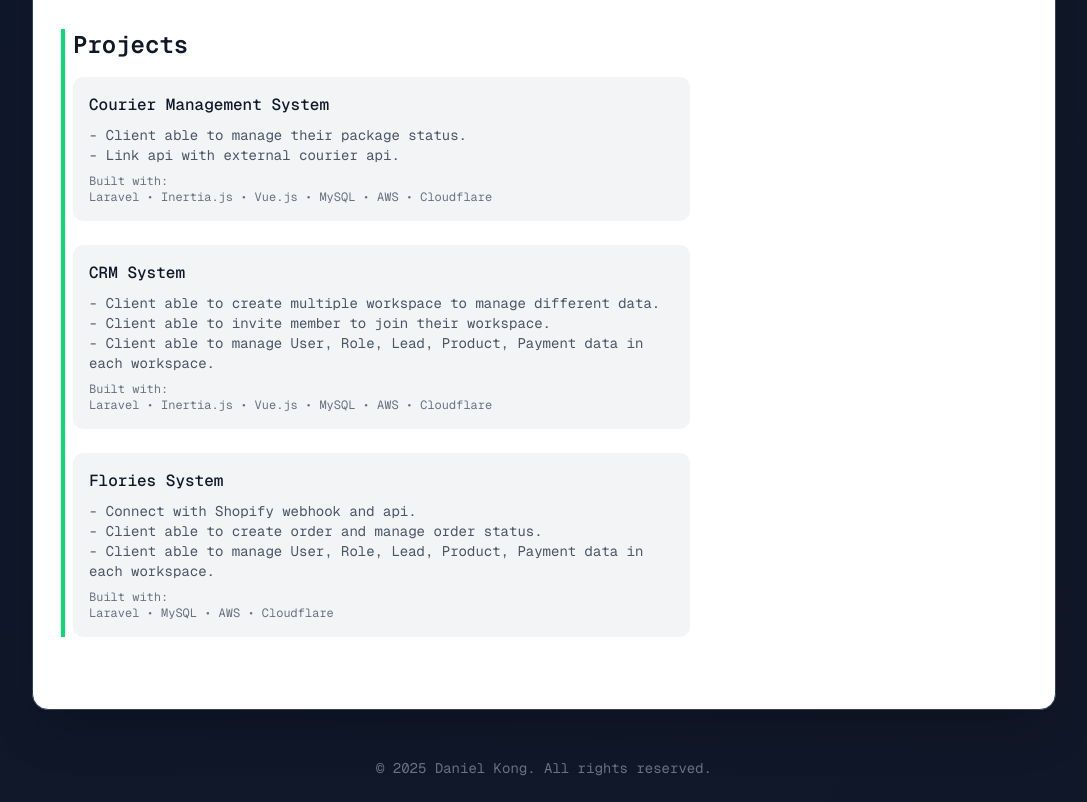
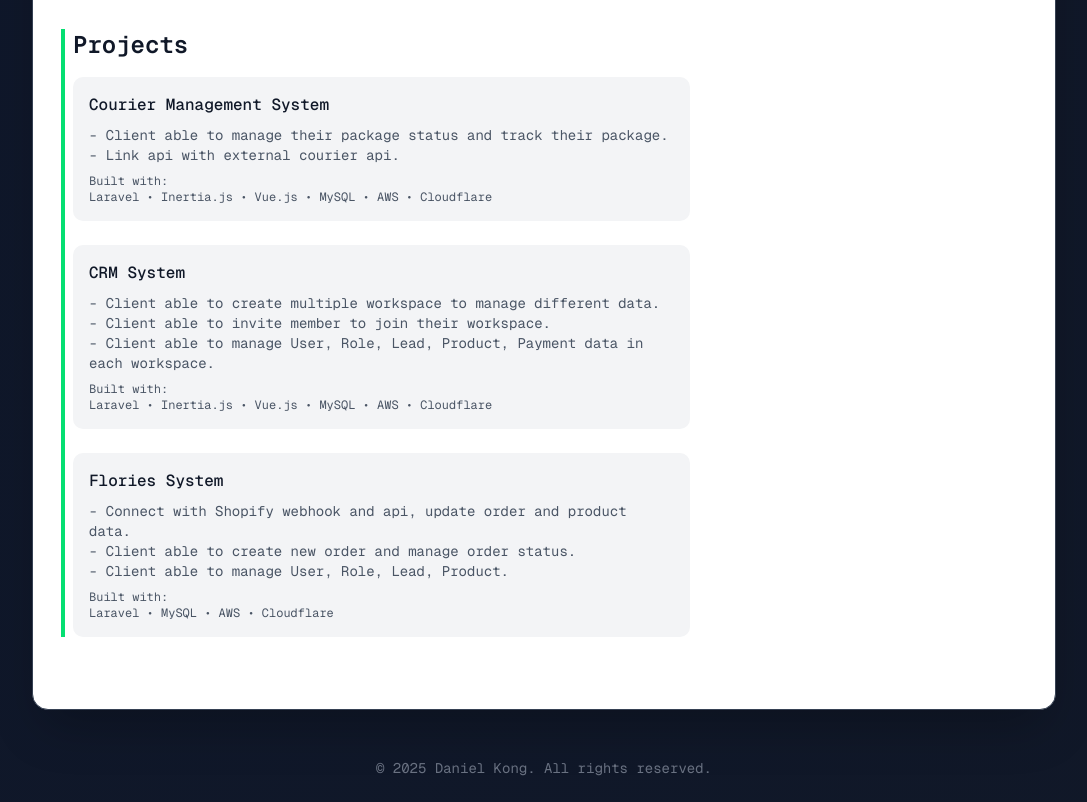
Before and after one commit to DanielKong94/single-page-cv, a Next.js app: page / in a window 1280 px wide. Shown: the part 1180-1982 px from the top of the page, without its empty margins (96-1183 px from the left). Built offline with nearby package versions, Linux system fonts and the light colour scheme.

Commit message:
update content

```diff
--- a/components/sections/Projects.tsx
+++ b/components/sections/Projects.tsx
@@ -48,13 +48,13 @@ export default function Projects(
                   <h3 className="font-medium text-gray-900 dark:text-white mb-2">Courier Management System</h3>
                   <ul className="mt-2 text-sm text-gray-600 dark:text-gray-300">
                     <li>
-                      - Client able to manage their package status.
+                      - Client able to manage their package status and track their package.
                     </li>
                     <li>
                       - Link api with external courier api.
                     </li>
                   </ul>
-                  <div className="text-xs text-gray-500 dark:text-gray-400 mt-2">
+                  <div className="text-xs text-gray-600 dark:text-gray-400 mt-2">
                     <span>Built with:</span>
                     <br />
                     Laravel • Inertia.js • Vue.js • MySQL • AWS • Cloudflare
@@ -73,7 +73,7 @@ export default function Projects(
                       - Client able to manage User, Role, Lead, Product, Payment data in each workspace.
                     </li>
                   </ul>
-                  <div className="text-xs text-gray-500 dark:text-gray-400 mt-2">
+                  <div className="text-xs text-gray-600 dark:text-gray-400 mt-2">
                     <span>Built with:</span>
                     <br />
                     Laravel • Inertia.js • Vue.js • MySQL • AWS • Cloudflare
@@ -83,16 +83,16 @@ export default function Projects(
                   <h3 className="font-medium text-gray-900 dark:text-white mb-2">Flories System</h3>
                   <ul className="mt-2 text-sm text-gray-600 dark:text-gray-300">
                     <li>
-                      - Connect with Shopify webhook and api.
+                      - Connect with Shopify webhook and api, update order and product data.
                     </li>
                     <li>
-                      - Client able to create order and manage order status.
+                      - Client able to create new order and manage order status.
                     </li>
                     <li>
-                      - Client able to manage User, Role, Lead, Product, Payment data in each workspace.
+                      - Client able to manage User, Role, Lead, Product.
                     </li>
                   </ul>
-                  <div className="text-xs text-gray-500 dark:text-gray-400 mt-2">
+                  <div className="text-xs text-gray-600 dark:text-gray-400 mt-2">
                     <span>Built with:</span>
                     <br />
                     Laravel • MySQL • AWS • Cloudflare
```
